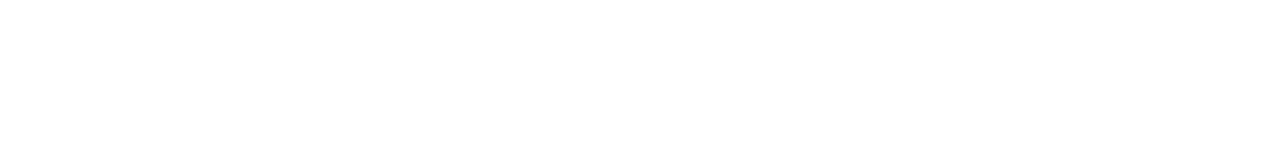
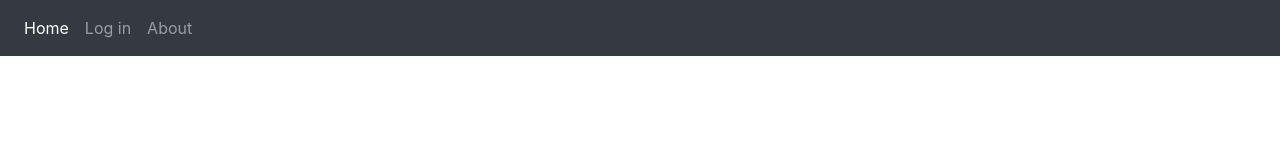
Before and after one commit to ajsurapong/gitBranchMerge, a plain HTML site: page index.html in a window 1280 px wide. Drawn offline with nearby package versions, Linux system fonts and the light colour scheme.

Commit message:
Add navigation bar

```diff
--- a/index.html
+++ b/index.html
@@ -8,10 +8,16 @@
     <script src="https://ajax.googleapis.com/ajax/libs/jquery/3.4.1/jquery.min.js"></script>
     <script src="https://cdnjs.cloudflare.com/ajax/libs/popper.js/1.14.7/umd/popper.min.js"></script>
     <script src="https://maxcdn.bootstrapcdn.com/bootstrap/4.3.1/js/bootstrap.min.js"></script>
-    <title>Document</title>
+    <title>Git Demo</title>
 </head>
 
 <body>
-
+    <nav class="navbar navbar-expand navbar-dark bg-dark">
+        <div class="nav navbar-nav">
+            <a class="nav-item nav-link active" href="#">Home</a>
+            <a class="nav-item nav-link" href="login.html">Log in</a>
+            <a class="nav-item nav-link" href="about.html">About</a>
+        </div>
+    </nav>
 </body>
 </html>
```
